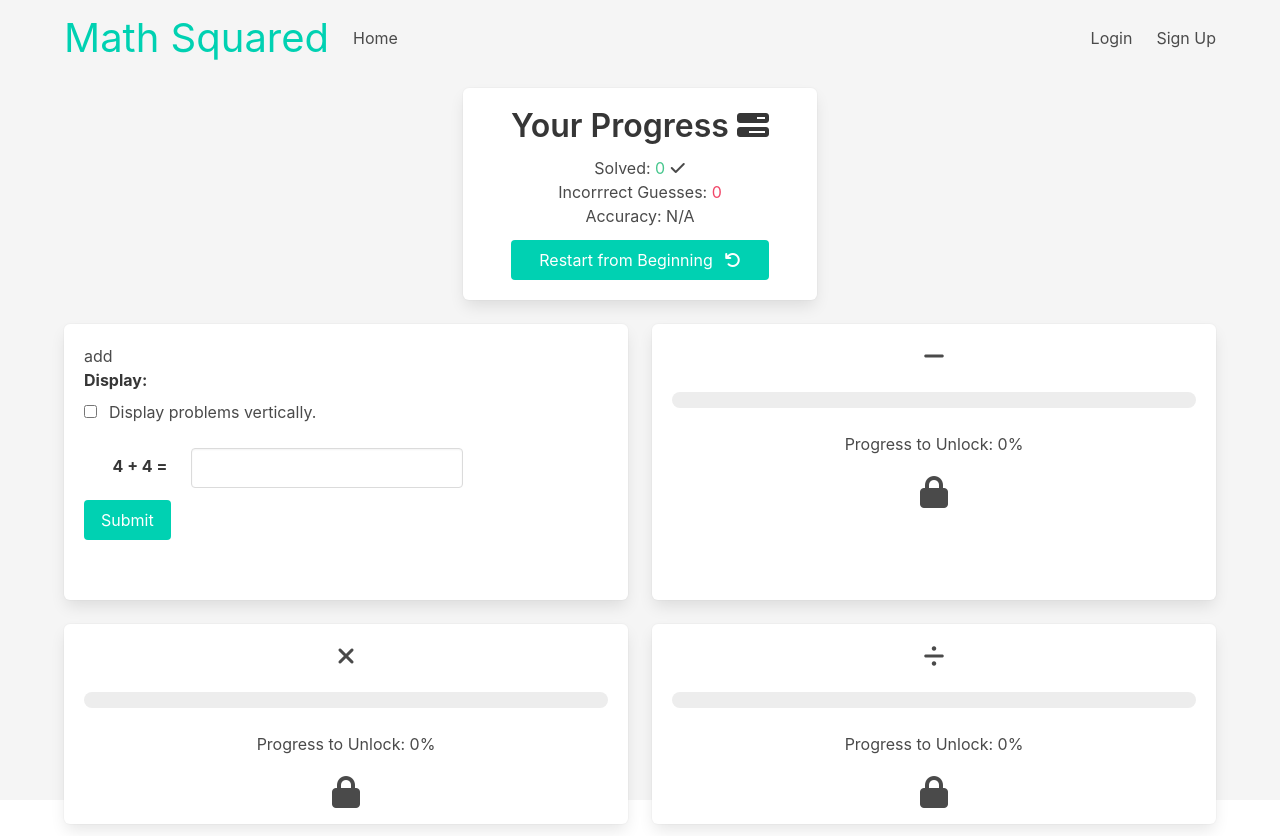
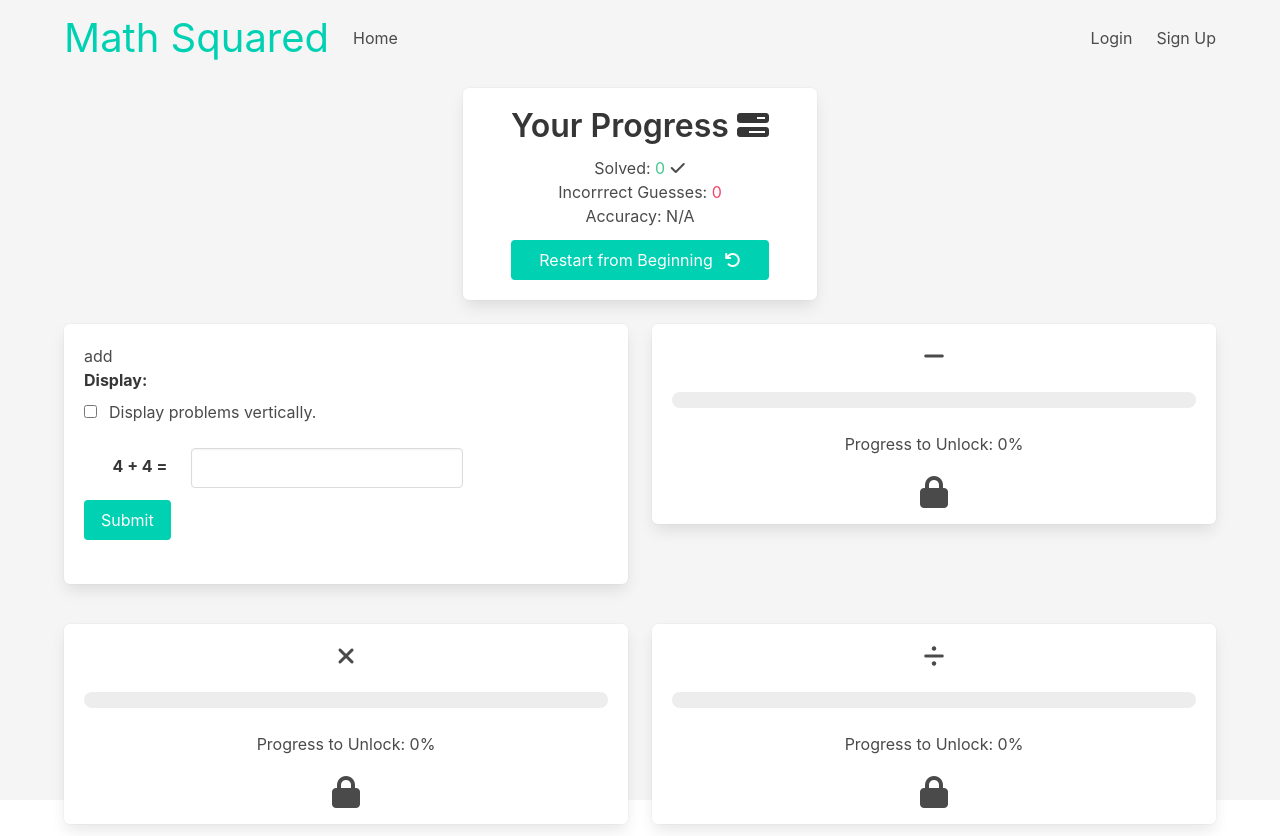
Before and after one commit to quentinikeno/Springboard-SEC-Capstone-2, a React (Create React App) app in the folder frontend/: page /game in a window 1280 px wide. Built offline with nearby package versions, Linux system fonts and the light colour scheme; no server answers.

Commit message:
Remove height css for boxes.

```diff
--- a/frontend/src/math-squared/ProblemBoxGame.css
+++ b/frontend/src/math-squared/ProblemBoxGame.css
@@ -1,8 +1,3 @@
 #stats {
-    width: fit-content;
-
+	width: fit-content;
 }
-
-.box{
-    height: 100%;
-}
```
